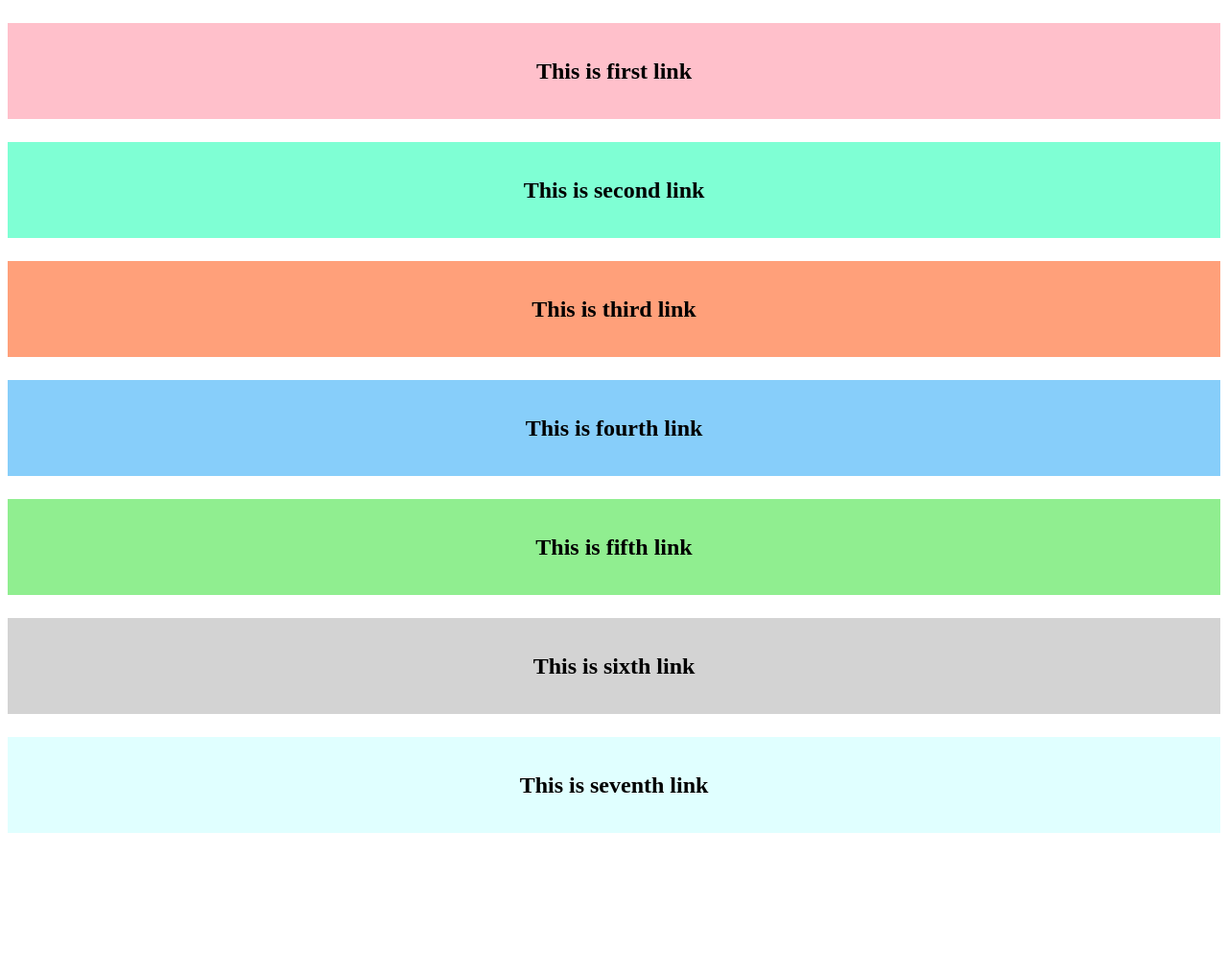
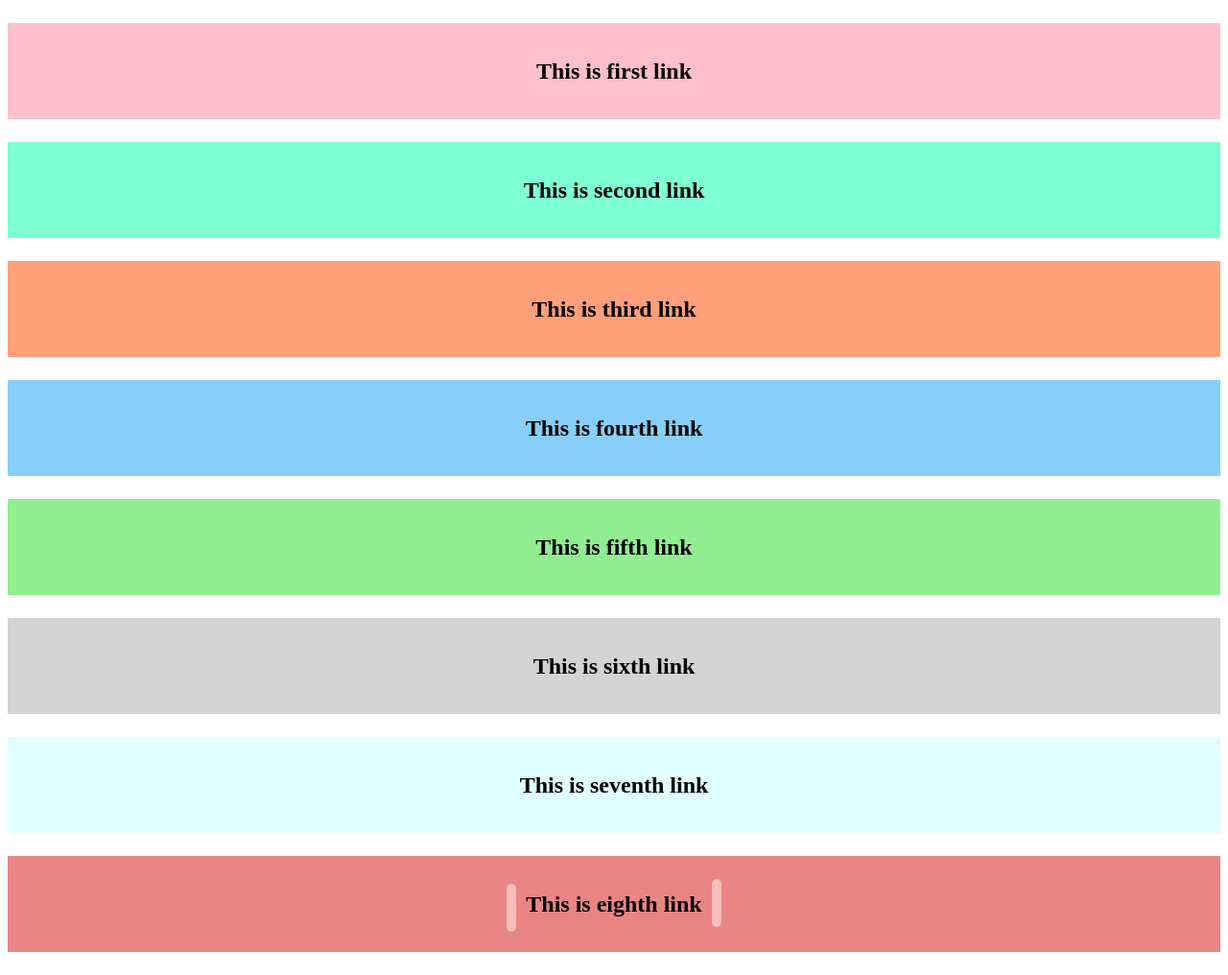
Before and after one commit to nishinohi/layout-playground, a website: page transition/richLink/index.html in a window 1280 px wide. Shown: the whole page at 96% size. Before the commit the page ends 892 px from the top, so only its background shows below. Drawn offline with Linux system fonts and the light colour scheme.

Commit message:
[add] add rich link content

```diff
--- a/transition/richLink/index.html
+++ b/transition/richLink/index.html
@@ -29,6 +29,9 @@
       <h1 class="seventh">
         <a class="link" href="">This is seventh link</a>
       </h1>
+      <h1 class="eighth">
+        <a class="link" href="">This is eighth link</a>
+      </h1>
     </div>
   </body>
 </html>
--- a/transition/richLink/style.css
+++ b/transition/richLink/style.css
@@ -34,6 +34,10 @@ h1 {
 
 .seventh {
   background: lightcyan;
+}
+
+.eighth {
+  background: rgb(234, 133, 133);
 }
 
 a {
@@ -217,3 +221,47 @@ a {
 .seventh .link:hover::after {
   width: 100%;
 }
+
+.eighth .link:before {
+  content: '';
+  display: block;
+  position: absolute;
+  top: 12px;
+  left: -40px;
+  width: 50px;
+  transform: rotate(90deg);
+  /* width: 0; */
+  height: 10px;
+  border-radius: 99px;
+  background: rgb(250, 188, 188);
+  transition: all 0.15s ease-in-out;
+}
+
+.eighth .link:hover::before {
+  left: calc(50% - 20px);
+  top: -10px;
+  transform: rotate(0deg);
+  background-color: white;
+}
+
+.eighth .link:after {
+  content: '';
+  display: block;
+  position: absolute;
+  bottom: 10px;
+  right: -40px;
+  width: 50px;
+  transform: rotate(90deg);
+  /* width: 0; */
+  height: 10px;
+  border-radius: 99px;
+  background: rgb(250, 188, 188);
+  transition: all 0.15s ease-in-out;
+}
+
+.eighth .link:hover::after {
+  right: calc(50% - 30px);
+  bottom: -14px;
+  transform: rotate(0deg);
+  background-color: white;
+}
```
